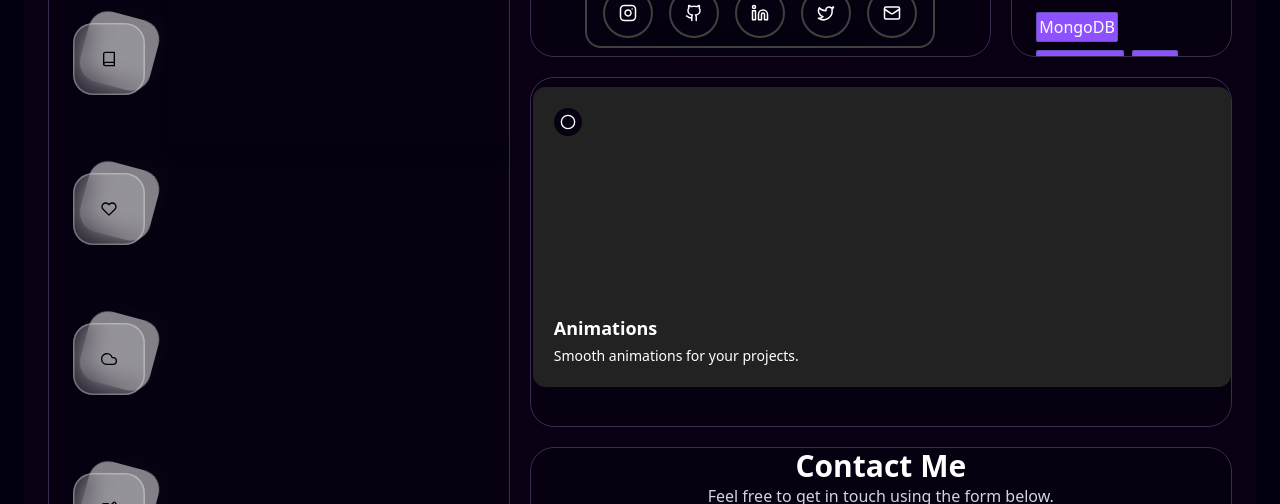
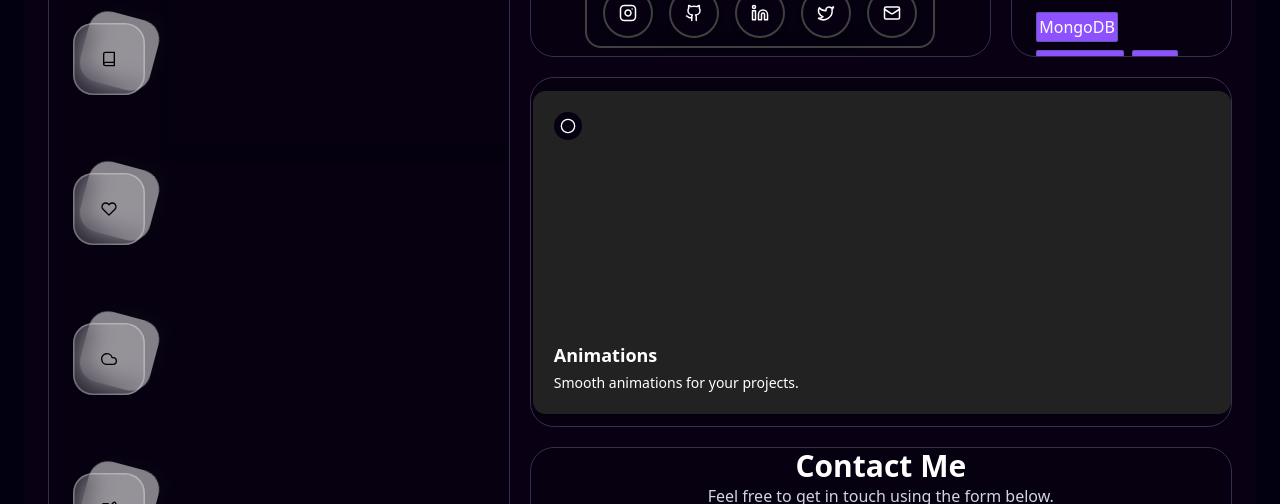
Before and after one commit to Darkshadow-123/Portfolio_BentoGrid, a React (Vite) app: page / in a window 1280 px wide. Shown: the part 711-1215 px from the top of the page. Built offline with nearby package versions, Linux system fonts and the light colour scheme; no server answers.

Commit message:
adjusted height of ProjectSection

```diff
--- a/src/components/ProjectsSection.jsx
+++ b/src/components/ProjectsSection.jsx
@@ -144,7 +144,7 @@ export function ProjectsSection({
   return (
     <div
       ref={containerRef}
-      className={`relative overflow-hidden p-4 mt-4 ${
+      className={`relative overflow-hidden p-4 mt-6 ${
         round ? 'rounded-full border border-white' : 'rounded-[24px] border border-[#222]'
       }`}
       style={{
@@ -185,7 +185,7 @@ export function ProjectsSection({
               } overflow-hidden cursor-grab active:cursor-grabbing`}
               style={{
                 width: '100%',
-                height: '300px',
+                height: '323px',
                 rotateY: rotateY,
                 ...(round && { borderRadius: '50%' })
               }}
```
